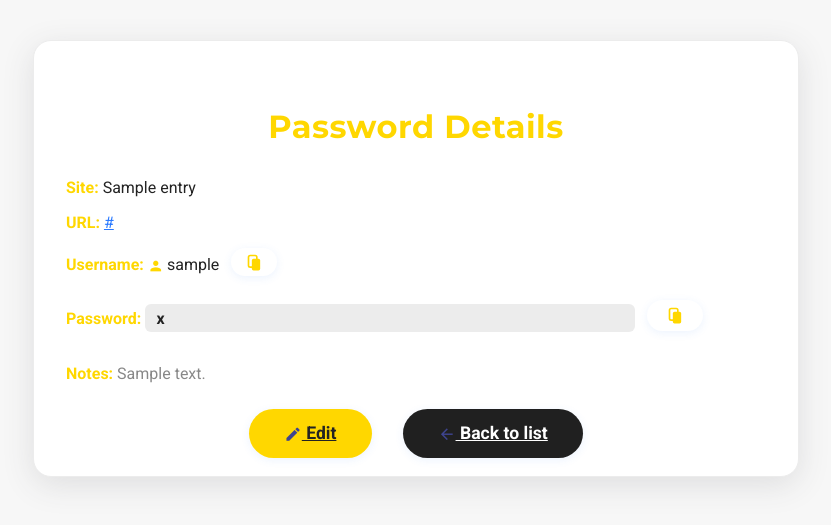
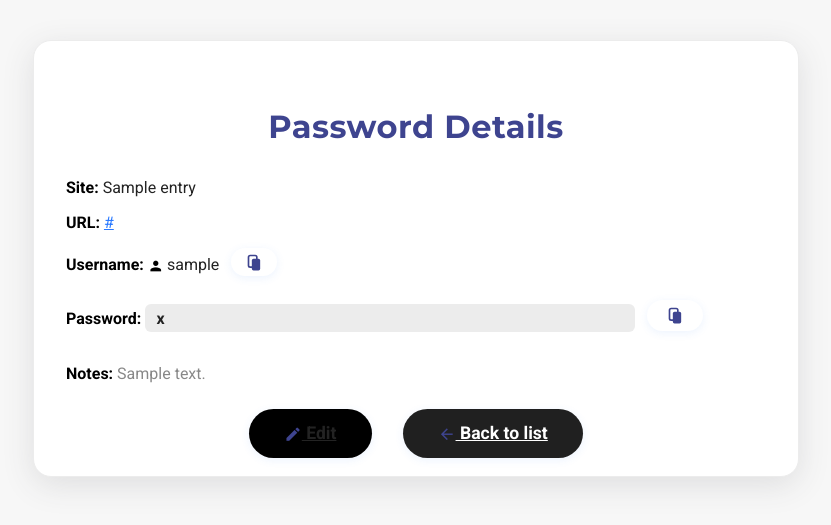
Before and after one commit to adeveloperkk/KKSecure_Password_Manager, a Django app: template vault/templates/vault/password_detail.html in a window 1280 px wide. Shown: the part 86-611 px from the top of the page, without its empty margins (224-1055 px from the left). Run offline with Django 5.2, Linux system fonts and the light colour scheme; the template is opened without the code that fills it: most values are stand-ins (such as "Sample title", 1, 10 or a date in 2020).

Commit message:
colours of credentials page updated

```diff
--- a/Passwordmanager/settings.py
+++ b/Passwordmanager/settings.py
@@ -92,8 +92,8 @@ DATABASES = {
     }
 }
 
-#database_url=os.environ.get("DATABASE_URL")
-#DATABASES['default']=dj_database_url.parse(database_url)
+database_url=os.environ.get("DATABASE_URL")
+DATABASES['default']=dj_database_url.parse(database_url)
 
 
 # Password validation
--- a/vault/templates/vault/password_detail.html
+++ b/vault/templates/vault/password_detail.html
@@ -1,23 +1,23 @@
 {% extends 'base.html' %}
 {% block content %}
 <div class="boxed-ui" style="max-width:700px;margin:40px auto 0 auto;padding:2.5rem 2rem 2rem 2rem;background:#fff;border-radius:18px;box-shadow:0 8px 32px 0 rgba(60,64,67,.13);">
-    <h2 style="text-align:center;color:#ffd700;font-size:2em;font-weight:700;margin-bottom:2rem;">Password Details</h2>
-    <p><strong style="color:#ffd700;">Site:</strong> <span style="color:#232323;">{{ entry.site_name }}</span></p>
-    <p><strong style="color:#ffd700;">URL:</strong> <a href="{{ entry.site_url }}" target="_blank" style="color:#2979ff;">{{ entry.site_url }}</a></p>
-    <p><strong style="color:#ffd700;">Username:</strong> <span style="color:#232323;"><span class="material-icons" style="font-size:1em;vertical-align:middle;color:#ffd700;margin-right:0.2em;">person</span>{{ entry.username }}
-        <button onclick="copyUsername()" class="btn" style="width:auto;padding:0.2rem 0.7rem;background:transparent;color:#ffd700;border:none;vertical-align:middle;">
-            <svg class="copy-icon" xmlns="http://www.w3.org/2000/svg" width="20" height="20" fill="none" viewBox="0 0 24 24"><rect x="7" y="7" width="10" height="14" rx="2" fill="#ffd700"></rect><rect x="3" y="3" width="10" height="14" rx="2" stroke="#ffd700" stroke-width="2" fill="none"></rect></svg>
+    <h2 style="text-align:center;color:#3e448f;font-size:2em;font-weight:700;margin-bottom:2rem;">Password Details</h2>
+    <p><strong style="color:#000000;">Site:</strong> <span style="color:#232323;">{{ entry.site_name }}</span></p>
+    <p><strong style="color:#000000;">URL:</strong> <a href="{{ entry.site_url }}" target="_blank" style="color:#2979ff;">{{ entry.site_url }}</a></p>
+    <p><strong style="color:#000000;">Username:</strong> <span style="color:#232323;"><span class="material-icons" style="font-size:1em;vertical-align:middle;color:#000000;margin-right:0.2em;">person</span>{{ entry.username }}
+        <button onclick="copyUsername()" class="btn" style="width:auto;padding:0.2rem 0.7rem;background:transparent;color:#3e448f;border:none;vertical-align:middle;">
+            <svg class="copy-icon" xmlns="http://www.w3.org/2000/svg" width="20" height="20" fill="none" viewBox="0 0 24 24"><rect x="7" y="7" width="10" height="14" rx="2" fill="#3e448f"></rect><rect x="3" y="3" width="10" height="14" rx="2" stroke="#3e448f" stroke-width="2" fill="none"></rect></svg>
         </button>
     </span></p>
-    <p><strong style="color:#ffd700;">Password:</strong>
+    <p><strong style="color:#000000;">Password:</strong>
         <input type="text" value="{{ entry.password_encrypted }}" id="pw" readonly style="width:70%;background:#ececec;color:#232323;font-weight:bold;border:none;border-radius:6px;padding:0.3rem 0.7rem;">
-        <button onclick="copyPW()" class="btn" style="width:auto;padding:0.3rem 1rem;background:transparent;color:#ffd700;border:none;vertical-align:middle;">
-            <svg class="copy-icon" xmlns="http://www.w3.org/2000/svg" width="20" height="20" fill="none" viewBox="0 0 24 24"><rect x="7" y="7" width="10" height="14" rx="2" fill="#ffd700"></rect><rect x="3" y="3" width="10" height="14" rx="2" stroke="#ffd700" stroke-width="2" fill="none"></rect></svg>
+        <button onclick="copyPW()" class="btn" style="width:auto;padding:0.3rem 1rem;background:transparent;color:#3e448f;border:none;vertical-align:middle;">
+            <svg class="copy-icon" xmlns="http://www.w3.org/2000/svg" width="20" height="20" fill="none" viewBox="0 0 24 24"><rect x="7" y="7" width="10" height="14" rx="2" fill="#3e448f"></rect><rect x="3" y="3" width="10" height="14" rx="2" stroke="#3e448f" stroke-width="2" fill="none"></rect></svg>
         </button>
     </p>
-    <p><strong style="color:#ffd700;">Notes:</strong> <span style="color:#888;">{{ entry.notes }}</span></p>
+    <p><strong style="color:#000000;">Notes:</strong> <span style="color:#888;">{{ entry.notes }}</span></p>
     <div style="margin-top:2.5rem;text-align:center;">
-        <a href="{% url 'password_edit' entry.pk %}" class="btn" style="width:auto;background:#ffd700;color:#232323;"><span class="material-icons" style="font-size:1em;vertical-align:middle;">edit</span> Edit</a>
+        <a href="{% url 'password_edit' entry.pk %}" class="btn" style="width:auto;background:#000000;color:#232323;"><span class="material-icons" style="font-size:1em;vertical-align:middle;">edit</span> Edit</a>
         <a href="{% url 'password_list' %}" class="btn" style="width:auto;background:#202020;color:#fff;margin-left:1.2rem;"><span class="material-icons" style="font-size:1em;vertical-align:middle;">arrow_back</span> Back to list</a>
     </div>
 </div>
```
Also changed, not shown: 1 other file.
